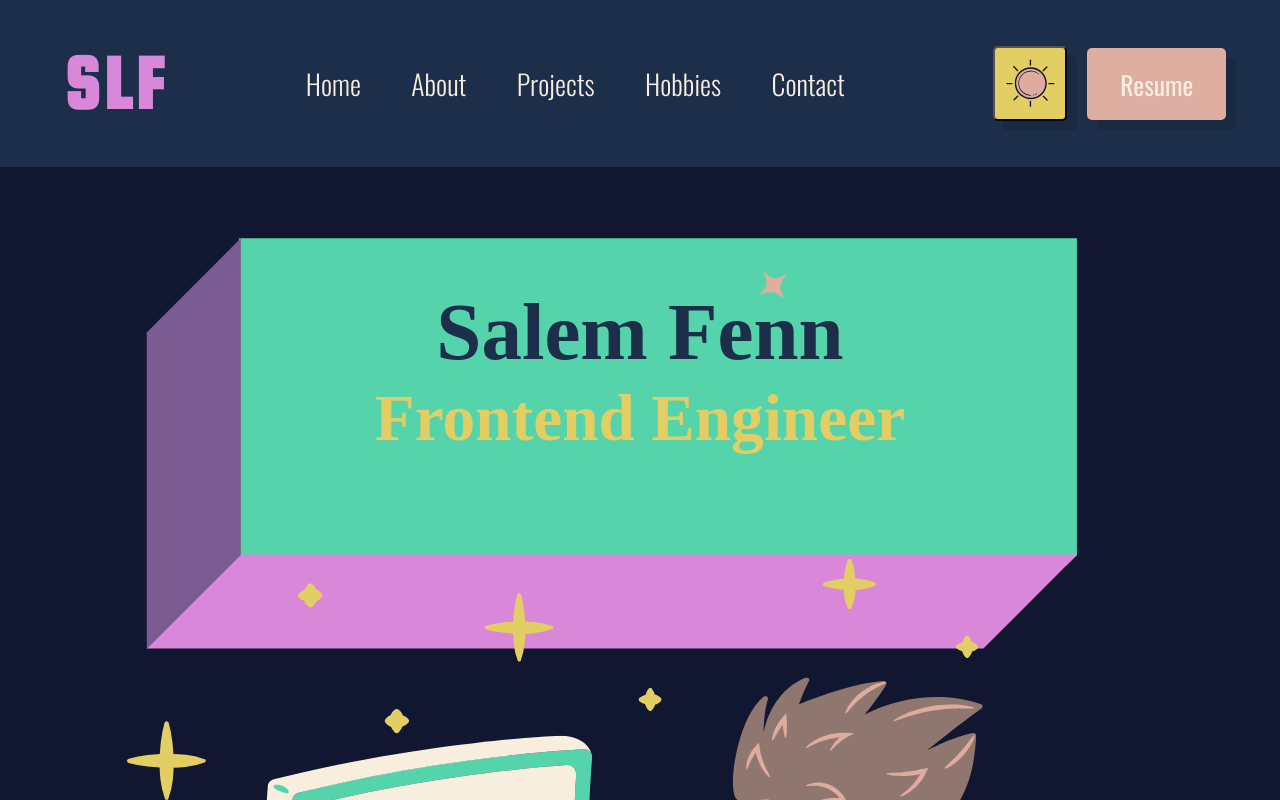
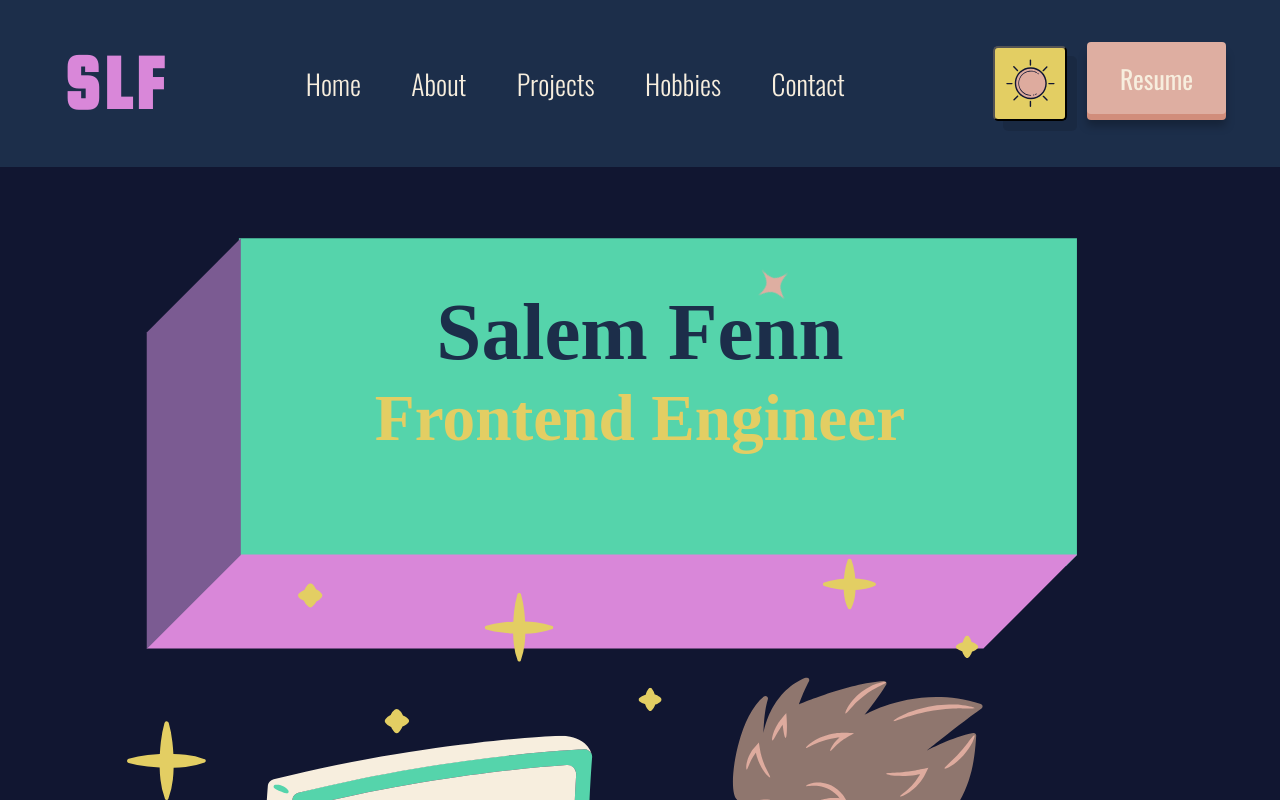
Before and after one commit to salemlf/react-portfolio-site, a React (Create React App) app in the folder my-portfolio-site/: page / in a window 1280 px wide. Shown: the top 800 px of the page. Built offline with nearby package versions, Linux system fonts and the light colour scheme; a web font is replaced by a local one.

Commit message:
Changed resume button styles

```diff
--- a/my-portfolio-site/src/components/About Me/AboutMe.js
+++ b/my-portfolio-site/src/components/About Me/AboutMe.js
@@ -131,7 +131,7 @@ const AboutMe = () => {
                 <WorkSkillItem>
                   <ArrowContainer></ArrowContainer>
                   <WorkSkillText>
-                    JavaScript (Vanilla, React, Angular)
+                    JavaScript (Vanilla, React, AngularJS)
                   </WorkSkillText>
                 </WorkSkillItem>
                 <WorkSkillItem>
--- a/my-portfolio-site/src/components/About Me/AboutMeStyles.js
+++ b/my-portfolio-site/src/components/About Me/AboutMeStyles.js
@@ -63,7 +63,7 @@ export const AboutTextContainer = styled.div`
   display: flex;
   flex-wrap: wrap;
   align-content: flex-start;
-  margin: 2vw;
+  margin: 5%;
 `;
 
 export const BioText = styled.p`
--- a/my-portfolio-site/src/components/Buttons/ResumeButton.js
+++ b/my-portfolio-site/src/components/Buttons/ResumeButton.js
@@ -2,24 +2,60 @@ import React from "react";
 import styled from "styled-components";
 
 const Wrapper = styled.button`
-  border-radius: 5px;
-  font-size: calc(12px + (30 - 12) * ((100vw - 250px) / (1600 - 250)));
+  position: relative;
+  background: transparent;
+  border: none;
+  padding: 0;
+  cursor: pointer;
+`;
+
+const Shadow = styled.span`
+  position: absolute;
+  top: 0;
+  left: 0;
+  width: 100%;
+  height: 100%;
+  background: hsl(0deg 0% 0% / 0.25);
+  border-radius: 4px;
+  transform: translateY(6px);
+  filter: blur(4px);
+
+  ${Wrapper}:hover &, ${Wrapper}:active & {
+    transform: translateY(10px);
+    transition: transform 250ms cubic-bezier(0.3, 0.7, 0.4, 1.5);
+  }
+`;
+
+const ButtonEdge = styled.span`
+  position: absolute;
+  top: 0;
+  left: 0;
+  width: 100%;
+  height: 100%;
+  border-radius: 4px;
+  background: hsl(13deg, 48%, 65%);
+`;
+
+const ButtonFront = styled.span`
   padding: calc(4px + (12 - 4) * ((100vw - 250px) / (1600 - 250)))
     calc(10px + (40 - 10) * ((100vw - 250px) / (1600 - 250)));
-  box-shadow: inset 2px 5px 8px rgba(0, 0, 0, 0.25);
-  box-shadow: 10px 10px rgba(0, 0, 0, 0.1);
-  border: 0;
+  font-size: calc(12px + (30 - 12) * ((100vw - 250px) / (1600 - 250)));
+  display: block;
+  border-radius: 4px;
+  background: hsl(13deg, 48%, 75%);
   color: white;
-  font-weight: 400;
-  cursor: pointer;
-  background: #deaea1;
-  display: flex;
-  align-items: center;
-  justify-content: center;
-  transition: opacity 0.3s;
-  opacity: 1;
-  :hover {
-    opacity: 0.75;
+  will-change: transform;
+  transition: transform 600ms cubic-bezier(0.3, 0.7, 0.4, 1);
+  transform: translateY(-6px);
+
+  ${Wrapper}:hover &, ${Wrapper}:active & {
+    transform: translateY(-8px);
+    transition: transform 250ms cubic-bezier(0.3, 0.7, 0.4, 1.5);
+  }
+
+  ${Wrapper}:focus & {
+    transform: translateY(-2px);
+    transition: transform 34ms;
   }
 `;
 
@@ -38,7 +74,11 @@ const ButtonText = styled.p`
 function ResumeButton({ className }) {
   return (
     <Wrapper type="button" onClick={goToResume} className={className}>
-      <ButtonText>Resume</ButtonText>
+      <Shadow></Shadow>
+      <ButtonEdge></ButtonEdge>
+      <ButtonFront>
+        <ButtonText>Resume</ButtonText>
+      </ButtonFront>
     </Wrapper>
   );
 }
--- a/my-portfolio-site/src/components/Sparkles.js
+++ b/my-portfolio-site/src/components/Sparkles.js
@@ -174,6 +174,8 @@ const SparkleWrapper = styled.span`
     animation: ${comeInOut} 700ms forwards;
   }
 `;
+
+// TODO: add max width and height
 const SparkleSvg = styled.svg`
   display: block;
   @media (prefers-reduced-motion: no-preference) {
```
